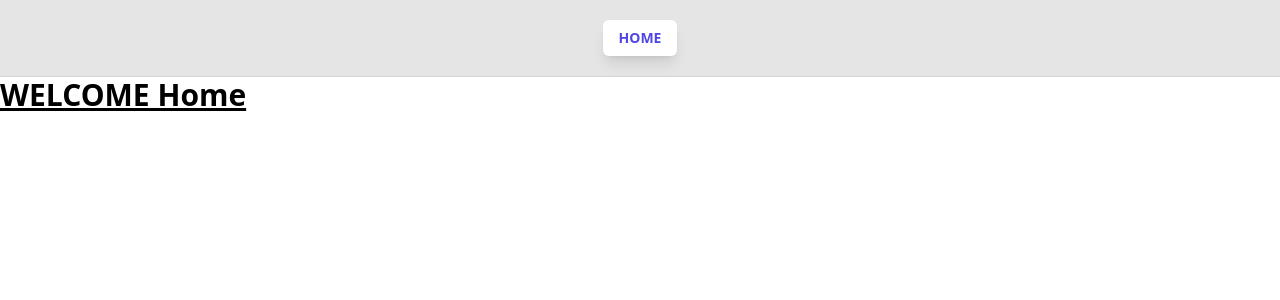
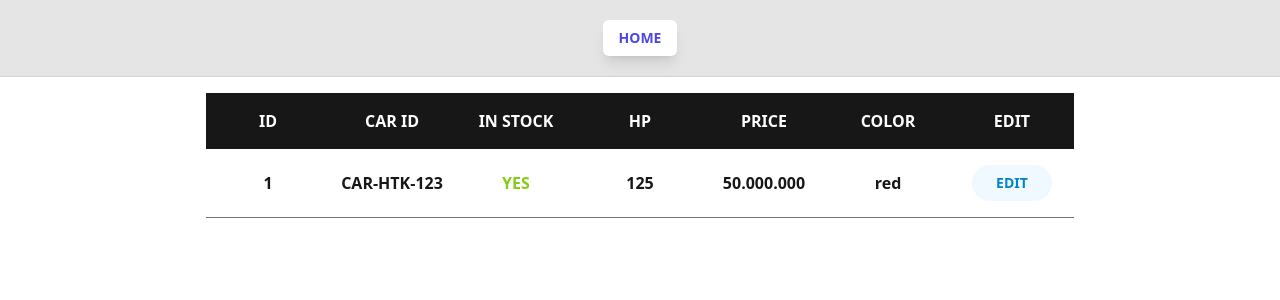
Before and after one commit to burakadam/mcds-challenge, a React (Create React App) app: page / in a window 1280 px wide. Shown: the top 300 px of the page. Built offline with nearby package versions, Linux system fonts and the light colour scheme.

Commit message:
table content styles added

```diff
--- /dev/null
+++ b/src/components/Button/Button.tsx
@@ -0,0 +1,12 @@
+import { IButtonProps } from '.';
+
+const Button = (props: IButtonProps) => (
+  <button
+    className='h-9 rounded-full text-sm font-semibold whitespace-nowrap px-6 focus:outline-none focus:ring-2 bg-sky-50 text-sky-600 hover:bg-sky-100 hover:text-sky-700 focus:ring-sky-600 dark:bg-slate-700 dark:text-slate-100 dark:hover:bg-slate-600 dark:hover:text-white dark:focus:ring-slate-500'
+    onClick={props.onClick}
+  >
+    EDIT
+  </button>
+);
+
+export { Button };
--- /dev/null
+++ b/src/components/Button/index.ts
@@ -0,0 +1,5 @@
+export interface IButtonProps {
+  onClick?: React.MouseEventHandler<HTMLButtonElement>;
+}
+
+export * from './Button';
--- a/src/components/Layout/Layout.tsx
+++ b/src/components/Layout/Layout.tsx
@@ -4,7 +4,7 @@ import { Header } from '../Header';
 const Layout = (props: ILayoutProps) => (
   <div>
     <Header />
-    {props.children}
+    <div className='mx-auto p-4 max-w-[900px]'>{props.children}</div>
   </div>
 );
 
--- a/src/components/Table/Table.tsx
+++ b/src/components/Table/Table.tsx
@@ -5,7 +5,7 @@ const Table = (props: ITableProps) => {
     <div className='max-md:overflow-x-scroll'>
       <table className='w-full text-center max-md:w-auto md:table-fixed '>
         <thead>
-          <tr className='bg-secondary-off-white text-b1 text-supporting-border-gray'>
+          <tr className='bg-neutral-900 text-b1 text-white'>
             {props.columns.map((column, index) => (
               <th key={`head_${index}`} className='py-4'>
                 {column.title}
@@ -13,19 +13,21 @@ const Table = (props: ITableProps) => {
             ))}
           </tr>
         </thead>
-        <tbody className='text-b1 font-semibold text-supporting-text-gray'>
+        <tbody className='text-b1 font-semibold text-neutral-900'>
           {props.dataSource.map((data, rowIndex) => {
             return (
               <tr
                 key={`row_${rowIndex}`}
-                className='border-b border-supporting-pale-purple'
+                className='border-b border-neutral-500'
               >
                 {props.columns.map((column, colIndex) => (
                   <td
                     key={`cell_${rowIndex}_${colIndex}`}
                     className='py-4 max-md:px-4'
                   >
-                    {data[column.dataIndex]}
+                    {typeof column.render === 'function'
+                      ? column.render(data[column.dataIndex])
+                      : data[column.dataIndex]}
                   </td>
                 ))}
               </tr>
--- a/src/components/Table/index.ts
+++ b/src/components/Table/index.ts
@@ -1,4 +1,8 @@
-type TColumn = { dataIndex: string; title: string };
+export type TColumn = {
+  dataIndex: string;
+  title: string;
+  render?: (e: any) => void;
+};
 
 export interface ITableProps {
   dataSource: Array<any>;
--- a/src/containers/Home/Home.tsx
+++ b/src/containers/Home/Home.tsx
@@ -1,9 +1,23 @@
 import { Layout } from '@/components/Layout';
+import { Table } from '@/components/Table';
+import COLUMNS from './columns';
+
+const d = [
+  {
+    timeStamp: '1672870421049',
+    id: 1,
+    carId: 'CAR-HTK-123',
+    inStock: true,
+    hp: 125,
+    price: 50000000,
+    color: 'red',
+  },
+];
 
 function Home() {
   return (
     <Layout>
-      <p className='text-3xl font-bold underline'>WELCOME Home</p>
+      <Table columns={COLUMNS()} dataSource={d} />
     </Layout>
   );
 }
--- /dev/null
+++ b/src/containers/Home/columns.tsx
@@ -0,0 +1,44 @@
+import { Button } from '@/components/Button';
+import { _formatNumber } from '@/utils/formatNumber';
+
+const COLUMNS = () => {
+  return [
+    {
+      title: 'ID',
+      dataIndex: 'id',
+    },
+    {
+      title: 'CAR ID',
+      dataIndex: 'carId',
+    },
+    {
+      title: 'IN STOCK',
+      dataIndex: 'inStock',
+      render: (e: boolean) => (
+        <span className={`${e ? 'text-lime-500' : 'text-orange-700'}`}>
+          {e ? 'YES' : 'NO'}
+        </span>
+      ),
+    },
+    {
+      title: 'HP',
+      dataIndex: 'hp',
+    },
+    {
+      title: 'PRICE',
+      dataIndex: 'price',
+      render: (e: number) => _formatNumber(e),
+    },
+    {
+      title: 'COLOR',
+      dataIndex: 'color',
+    },
+    {
+      title: 'EDIT',
+      dataIndex: '',
+      render: () => <Button />,
+    },
+  ];
+};
+
+export default COLUMNS;
--- /dev/null
+++ b/src/utils/formatNumber.ts
@@ -0,0 +1,4 @@
+const _formatNumber = (num: number | string): string =>
+  num.toString().replace(/(\d)(?=(\d{3})+(?!\d))/g, '$1.');
+
+export { _formatNumber };
```
